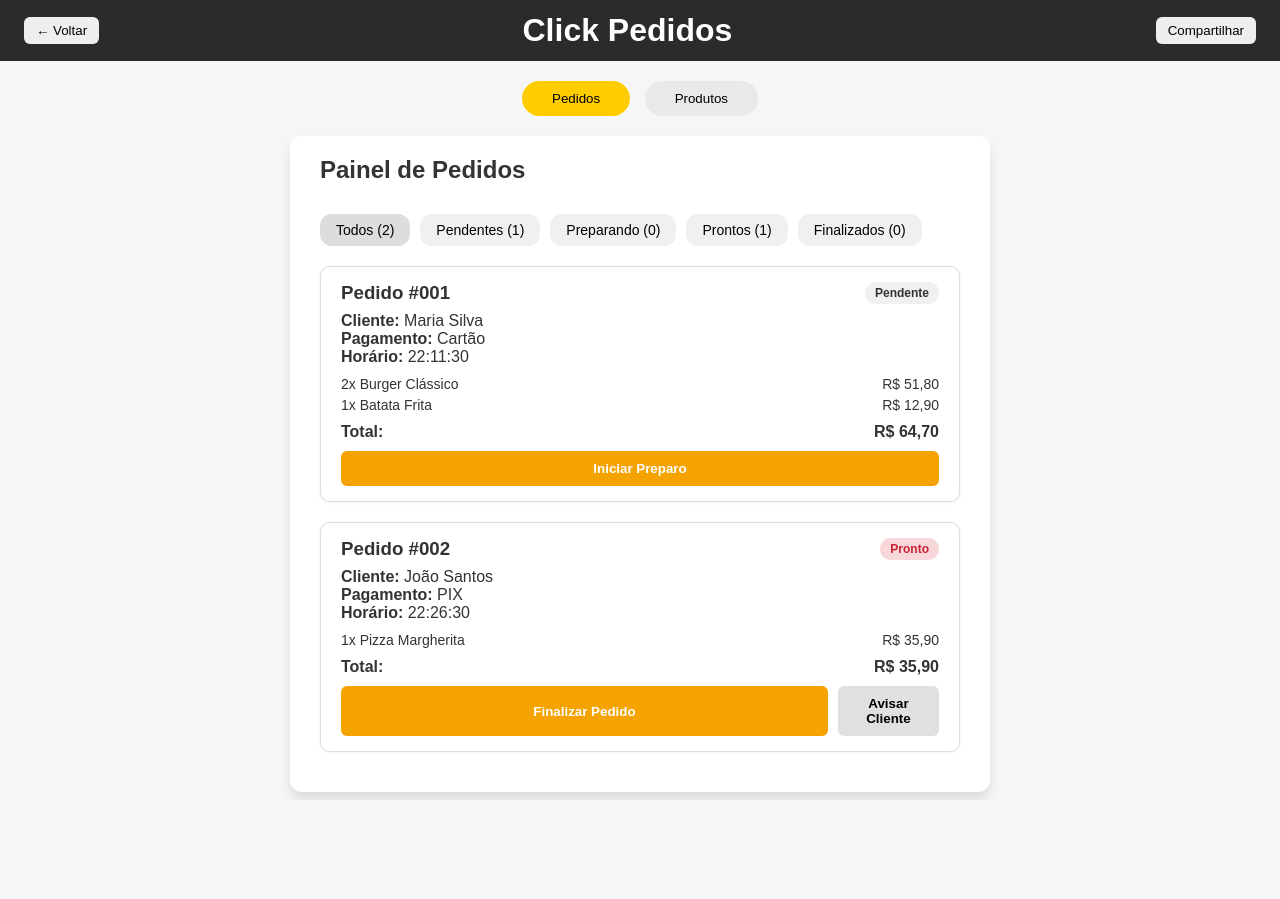
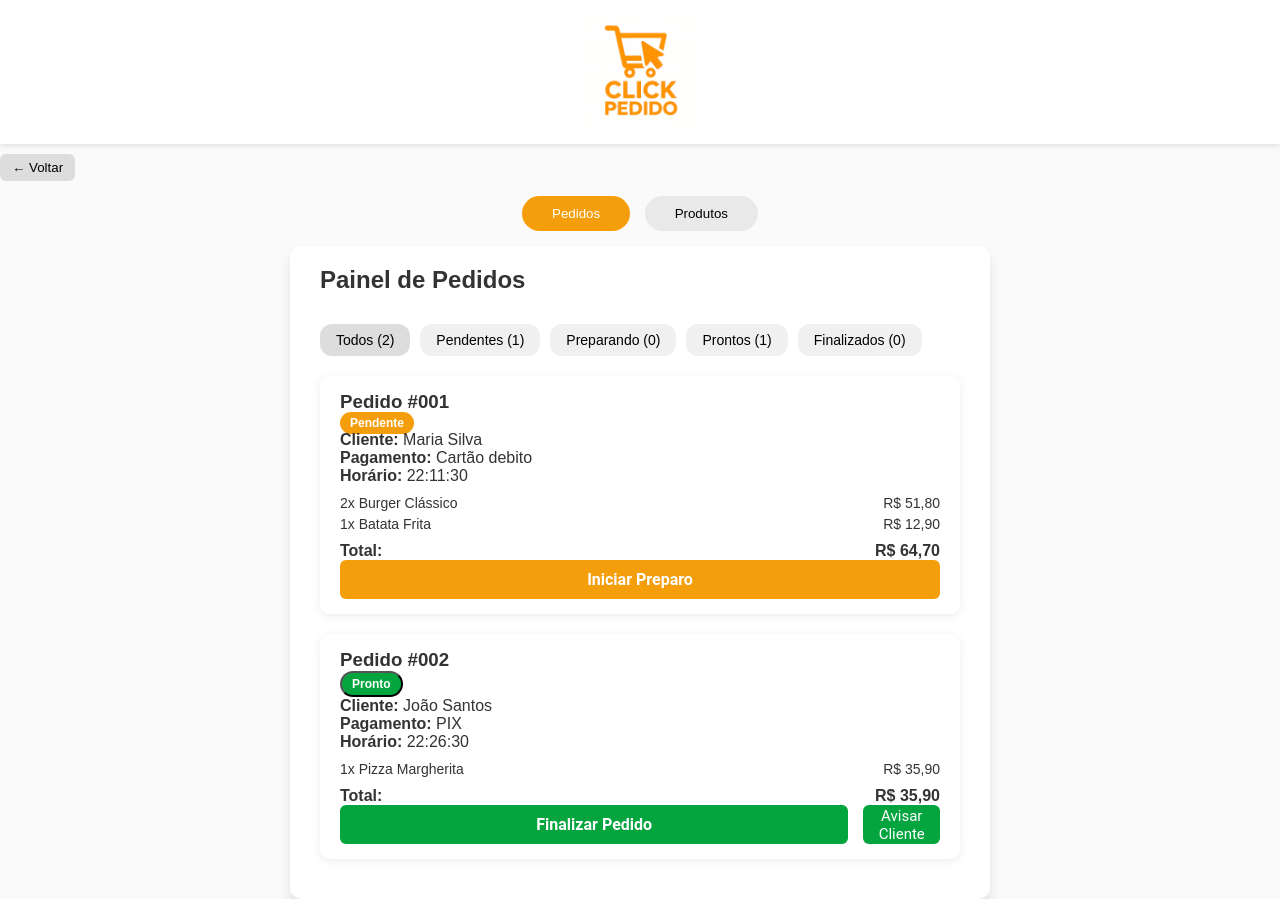
Before and after one commit to Click-Pedidos/Click-pedidos, a website: page frontend/src/tela_atendente/index.html in a window 1280 px wide. Before the commit the page ends 800 px from the top, so only its background shows below. Drawn offline with Linux system fonts and the light colour scheme.

Commit message:
tela atendente

```diff
--- a/frontend/src/tela_atendente/index.html
+++ b/frontend/src/tela_atendente/index.html
@@ -7,19 +7,20 @@
   <link rel="stylesheet" href="style.css">
 </head>
 <body>
-  <header class="topo">
-    <button class="voltar">← Voltar</button>
-    <h1>Click Pedidos</h1>
-    <button class="compartilhar">Compartilhar</button>
+  <header class="logo-header">
+    <div class="img-">
+      <img width="120" height="120" src="img/img-click-pedidos.jpg" alt="logo">
+    </div>
   </header>
-
+<div class="boss">
+  <button class="voltar">← Voltar</button>
+</div>
   <nav class="menu">
     <button class="ativo">Pedidos</button>
     <button>Produtos</button>
   </nav>
 
   <main>
-
     <section class="painel">
       <h2>Painel de Pedidos</h2>
       <div class="filtros">
@@ -27,17 +28,17 @@
         <button>Pendentes (1)</button>
         <button>Preparando (0)</button>
         <button>Prontos (1)</button>
-        <button>Finalizados (0)</button>
+        <button>Finalizados  (0)</button>
       </div>
 
       <!-- Pedido 001 -->
       <div class="pedido">
-        <div class="cabecalho-pedido">
+        <div class="pedido-hover">
           <h3>Pedido #001</h3>
           <span class="status pendente">Pendente</span>
         </div>
         <p><strong>Cliente:</strong> Maria Silva</p>
-        <p><strong>Pagamento:</strong> Cartão</p>
+        <p><strong>Pagamento:</strong> Cartão debito</p>
         <p><strong>Horário:</strong> 22:11:30</p>
 
         <ul>
@@ -53,7 +54,7 @@
       <div class="pedido">
         <div class="cabecalho-pedido">
           <h3>Pedido #002</h3>
-          <span class="status pronto">Pronto</span>
+          <button class="status pronto">Pronto</button>
         </div>
         <p><strong>Cliente:</strong> João Santos</p>
         <p><strong>Pagamento:</strong> PIX</p>
@@ -66,7 +67,7 @@
         <p class="total">Total: <span>R$ 35,90</span></p>
 
         <div class="acoes">
-          <button class="btn btn-acao">Finalizar Pedido</button>
+          <button class="btn2-acao">Finalizar Pedido</button>
           <button class="btn btn-secundario">Avisar Cliente</button>
         </div>
       </div>
--- a/frontend/src/tela_atendente/style.css
+++ b/frontend/src/tela_atendente/style.css
@@ -6,36 +6,49 @@
 }
 
 body {
-  background-color: #f5f6f7;
+  font-family: "Roboto","Segoe UI",sans-serif;
   color: #333;
+  background-color: #fafafa;
+
+
+
+
 }
-
+.img- {
+  display: flex;
+  justify-content: center;
+  align-items: center;
+  width: 100%;
+  height: 100%;
+}
 header {
-  background: #2b2b2b;
+  background: white;
   color: white;
   display: flex;
   align-items: center;
   justify-content: space-between;
   padding: 12px 24px;
+  width: 100%;
+  box-shadow: 0 2px 5px rgba(0, 0, 0, 0.1);
+
 }
 
-.voltar,
-.compartilhar {
-  background: #eee;
+.voltar{
+  background:#ddd;
   border: none;
+  margin-top: 10px;
   padding: 6px 12px;
    border-radius: 6px;
    cursor: pointer;
    font-weight: 500;
 }
-
 .menu {
   text-align: center;
-  margin: 20px 0;
+  margin: 15px ;
 }
 
 .menu button {
-  background: #e9e9e9;
+  background:#e9e9e9;
   border: none;
   padding: 10px 30px;
   border-radius: 20px;
@@ -43,10 +56,9 @@ header {
   cursor: pointer;
   font-weight: 500;
 }
-
 .menu .ativo {
-  background: #ffcc00;
-  color: #000;
+  background: #f59e0b;
+  color: white;
 }
 
 main {
@@ -86,19 +98,17 @@ main {
 }
 
 .pedido {
-  background: #fff;
-  border: 1px solid #ddd;
+  background: white;
   border-radius: 10px;
   padding: 15px 20px;
   margin-bottom: 20px;
-  box-shadow: 0 1px 4px rgba(0,0,0,0.05);
+  box-shadow: 0 2px 10px rgba(0,0,0,0.08);
+  transition: transform 0.2s ease,box-shadow 0.2s ease;
 }
 
-.cabecalho-pedido {
-  display: flex;
-  justify-content: space-between;
-  align-items: center;
-  margin-bottom: 8px;
+.pedido:hover {
+  transform: translateY(-3px);
+  box-shadow: 0 4px 14px rgba(0,0,0, 0.12);
 }
 
 .status {
@@ -109,13 +119,13 @@ main {
 }
 
 .status.pendente {
-  background: #f0f0f0;
-  color: #333;
+  background: #f59e0b;
+  color: white;
 }
 
 .status.pronto {
-  background: #f8d7da;
-  color: #c82333;
+  background: #04a53f;
+  color: #fff;
 }
 
 ul {
@@ -137,26 +147,40 @@ ul li {
   justify-content: space-between;
  }
 
-.btn {
-  display: inline-block;
-  margin-top: 10px;
+.btn-acao,.btn2-acao{
+  width: 100%;
   padding: 10px 15px;
+  border: none;
   border-radius: 6px;
-  border: none;
+  font-family: "roboto",sans-serif;
+  font-size: 16px;
+  font-weight: 600;
+  color: white;
   cursor: pointer;
-  font-weight: 600;
+  text-align: center;
+ transition: all0.3s ease;
 }
 
-.btn-acao {
-  background: #f5a300;
-  color: #fff;
+.btn-acao{
+  background: #f59e0b;
+  color: white;
+  width: 100%;
+}
+.btn2-acao{
+  background-color: #04a53f;
+  color:white;
   width: 100%;
 }
 
 .btn-secundario {
-  background: #e0e0e0;
-  color: #000;
-  margin-left: 10px;
+  background: #04a53f;
+  color: white;
+  border:none;
+  border-radius: 6px;
+  font-family:"Roboto",sans-serif;
+  font-size: 15px;
+  margin-left: 15px;
+
 }
 
 .acoes {
```
Also changed, not shown: frontend/src/tela_atendente/img/img-click-pedidos.jpg (added). Lines whose indentation alone changed are shown as unchanged.
